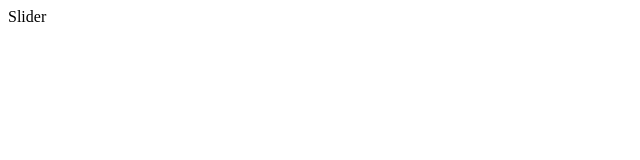
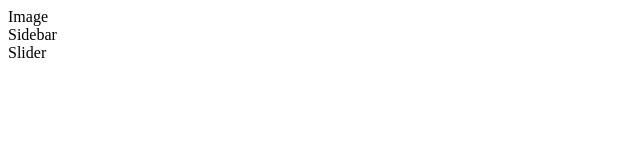
Before and after one commit to stephanieraymos/photoEditor, a React (Create React App) app: page / in a window 1280 px wide. Shown: the top 160 px of the page, without its empty margins (0-640 px from the left). Built offline with nearby package versions, Linux system fonts and the light colour scheme.

Commit message:
Setting up slider

```diff
--- a/src/App.js
+++ b/src/App.js
@@ -5,9 +5,9 @@ import Slider from './Slider'
 function App() {
   return (
     <div className="container">
-      <div className="main-image" />
+      <div className="main-image">Image</div>
       <div className="sidebar">
-
+        Sidebar
       </div>
       <Slider />
     </div>
--- a/src/Slider.js
+++ b/src/Slider.js
@@ -3,7 +3,7 @@ import React, { Component } from 'react'
 export class Slider extends Component {
     render() {
         return (
-            <div>
+            <div className="slider-container">
               Slider
             </div>
         )
```
Also changed, not shown: src/index.js (line endings or trailing spaces).
